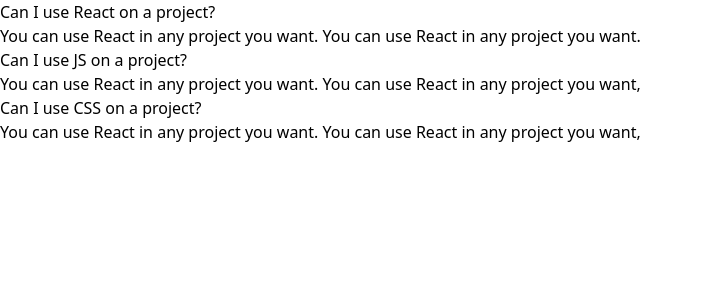
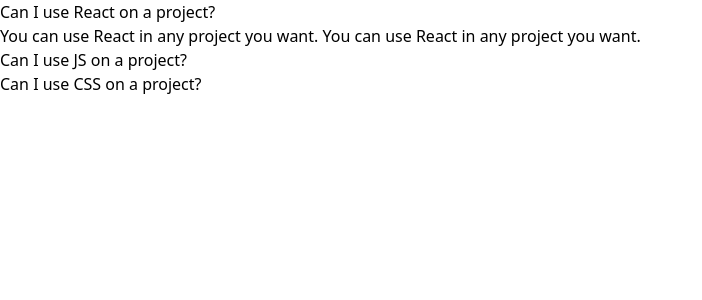
Before and after one commit to poyingHAHA/React_learning, a React (Create React App) app in the folder 6_custom_nav_and_routing/: page / in a window 1280 px wide. Shown: the top 300 px of the page, without its empty margins (0-702 px from the left). Built offline with nearby package versions, Linux system fonts and the light colour scheme.

Commit message:
6. conditional rendering using || and &&

```diff
--- a/6_custom_nav_and_routing/src/components/Accordion.js
+++ b/6_custom_nav_and_routing/src/components/Accordion.js
@@ -1,9 +1,15 @@
+import {useState} from 'react';
+
 function Accordion({items}) {
-  const renderedItems = items.map((item) => {
+  const [expandedIndex, setExpandedIndex] = useState(0);
+
+  const renderedItems = items.map((item, index) => {
+    const isExpanded = index === expandedIndex;
+
     return (
       <div key={item.id}>
         <div>{item.label}</div>
-        <div>{item.content}</div>
+        {isExpanded && <div>{ item.content }</div>}
       </div>
     )
   });
```
